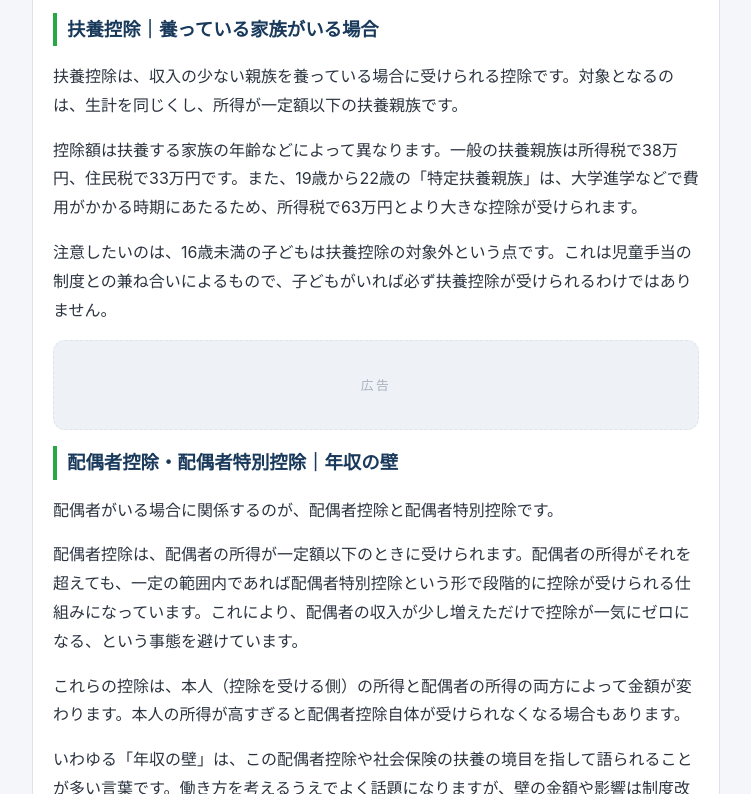
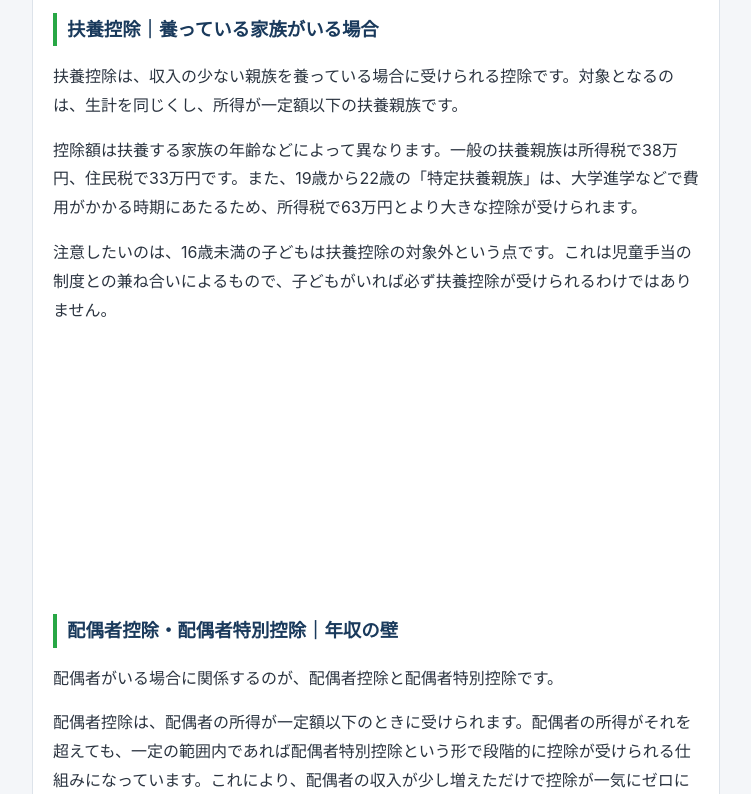
Before and after one commit to 2026justeco-crypto/tedori-sim, a plain HTML site: page article-06-kojo.html in a window 1280 px wide. Shown: the part 539-1333 px from the top of the page, without its empty margins (264-1015 px from the left). Drawn offline with Linux system fonts and the light colour scheme.

Commit message:
忍者AdMax広告(PC/SP切替インライン300x250)を記事に設置＋ads.txt追加
Co-Authored-By: Claude Opus 4.8 <noreply@anthropic.com>

```diff
--- a/article-06-kojo.html
+++ b/article-06-kojo.html
@@ -35,7 +35,7 @@
     <p>控除額は扶養する家族の年齢などによって異なります。一般の扶養親族は所得税で38万円、住民税で33万円です。また、19歳から22歳の「特定扶養親族」は、大学進学などで費用がかかる時期にあたるため、所得税で63万円とより大きな控除が受けられます。</p>
     <p>注意したいのは、16歳未満の子どもは扶養控除の対象外という点です。これは児童手当の制度との兼ね合いによるもので、子どもがいれば必ず扶養控除が受けられるわけではありません。</p>
 
-    <div class="ad-area" aria-hidden="true"><span class="ad-label">広告</span></div>
+    <div class="ad-area"><!-- admax --> <script src="https://adm.shinobi.jp/o/cc8bbf2bf185ded09e13a32cba02ba11"></script> <!-- admax --></div>
 
     <h2>配偶者控除・配偶者特別控除｜年収の壁</h2>
     <p>配偶者がいる場合に関係するのが、配偶者控除と配偶者特別控除です。</p>
--- a/style.css
+++ b/style.css
@@ -300,14 +300,11 @@ main {
 
 /* ===== 広告枠（記事ページ用） ===== */
 .ad-area {
-  background: #eef1f5;
-  border: 1px dashed var(--border);
-  border-radius: var(--radius);
-  min-height: 90px;
-  margin: 16px 0;
+  margin: 20px 0;
   display: flex;
   align-items: center;
   justify-content: center;
+  min-height: 250px;
 }
 
 .ad-label {
```
Also changed, not shown: article-01-gakumen-tedori.html (+1 -1 lines), article-02-shakai-hoken.html (+1 -1 lines), article-03-shotokuzei.html (+1 -1 lines), article-04-juminzei.html (+1 -1 lines), article-05-kyuyo-kojo.html (+1 -1 lines), article-07-nenmatsu-chosei.html (+1 -1 lines), article-08-furusato.html (+1 -1 lines), article-09-tedori-fueru-kojo.html (+1 -1 lines), article-10-gakumen-agetemo.html (+1 -1 lines), ads.txt (added).
